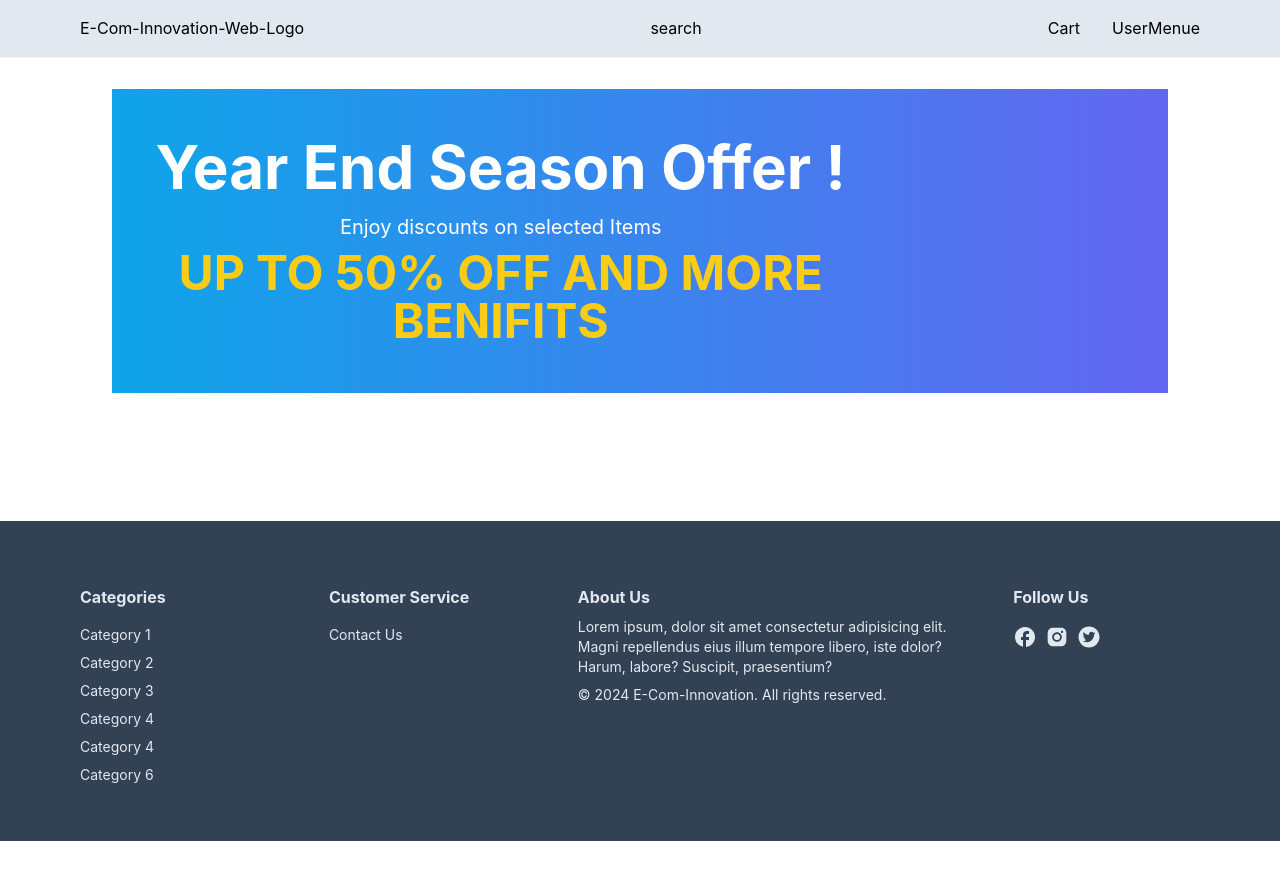
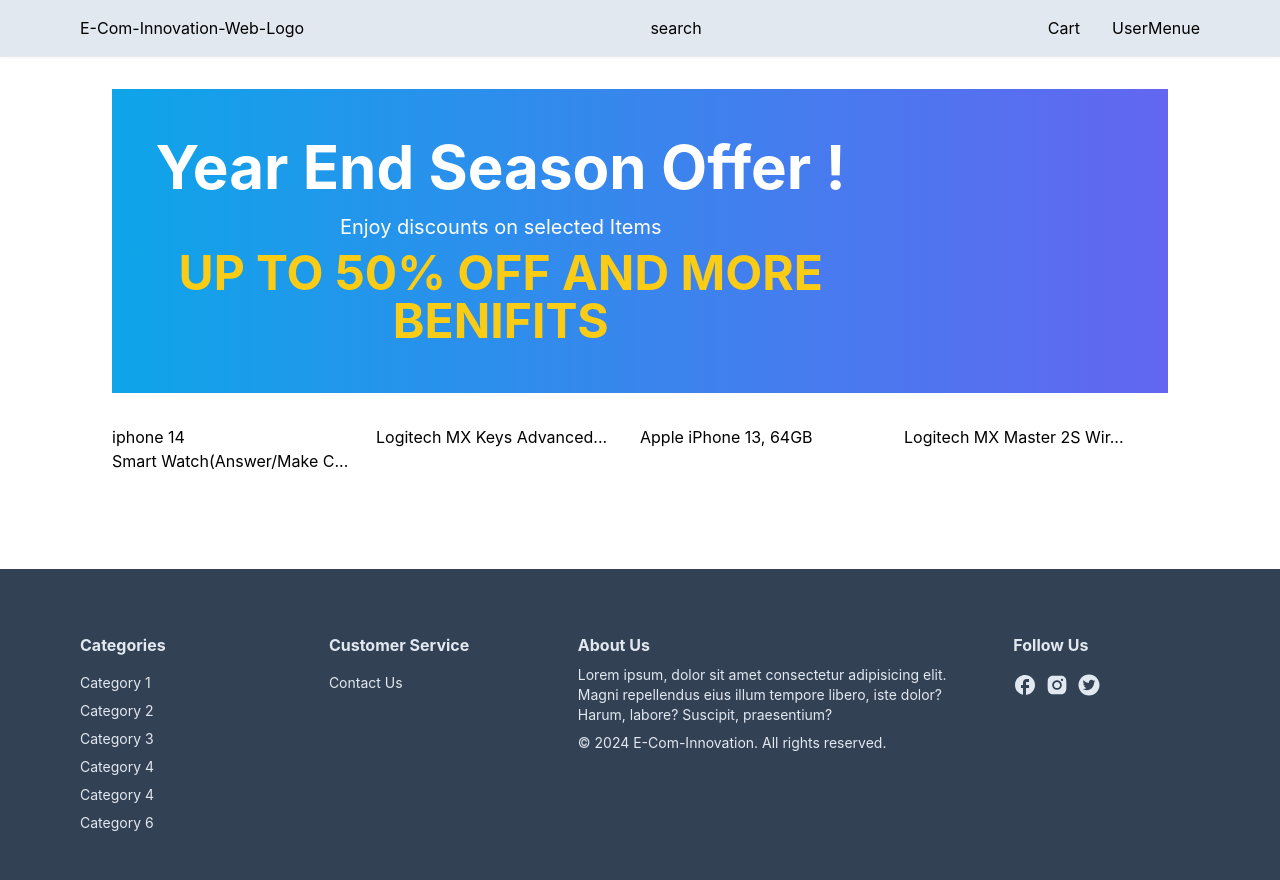
Before and after one commit to bhathiknk/ino_store_web, a React (Create React App) app in the folder client/: page /client in a window 1280 px wide. Shown: the top 880 px of the page. Before the commit the page ends 841 px from the top, so only its background shows below. Built offline with nearby package versions, Linux system fonts and the light colour scheme.

Commit message:
client page dashboard bug fixied

```diff
--- a/client/src/pages/Client/Components/Pages/ClientPage.jsx
+++ b/client/src/pages/Client/Components/Pages/ClientPage.jsx
@@ -1,15 +1,28 @@
-import React from 'react'
-import Container from '../Nav/Container'
-import Banner from '../Banner/Banner'
+import React from 'react';
+import Container from '../Nav/Container';
+import Banner from '../Banner/Banner';
+import { products } from './ClientProducts';
+import { TruncateText } from '../Utils/truncate';
 
 export default function ClientPage() {
   return (
     <div className="p-8">
-       <Container>
+      <Container>
         <div>
-            <Banner />
+          <Banner />
         </div>
-       </Container>
+        {/*retview products*/ }
+        <div className="grid grid-cols-2 sm:grid-cols-3 lg:grid-cols-4 xl-grid-cols-5 2xl:grid-cols-6 gap:8">
+          {products.map((product) => {
+            return (
+              <div key={product.id}>
+                {/*reduced text length and retview*/ }
+                {TruncateText(product.name)}
+              </div>
+            );
+          })}
+        </div>
+      </Container>
     </div>
-  )
+  );
 }
--- /dev/null
+++ b/client/src/pages/Client/Components/Pages/ClientProducts.jsx
@@ -0,0 +1,183 @@
+export const products = [
+    {
+      id: "64a654593e91b8e73a351e9b",
+      name: "iphone 14",
+      description: "Short description",
+      price: 2999,
+      brand: "apple",
+      category: "Phone",
+      inStock: true,
+      images: [
+        {
+          color: "White",
+          colorCode: "#FFFFFF",
+          image:
+            "https://m.media-amazon.com/images/I/71p-tHQ0u1L._AC_SX679_.jpg",
+        },
+        {
+          color: "Gray",
+          colorCode: "#808080",
+          image:
+            "https://m.media-amazon.com/images/I/417tEj3iJ8L._AC_.jpg",
+        },
+      ],
+      reviews: [],
+    },
+    {
+      id: "64a4ebe300900d44bb50628a",
+      name: "Logitech MX Keys Advanced Wireless Illuminated Keyboard, Tactile Responsive Typing, Backlighting, Bluetooth, USB-C, Apple macOS, Microsoft Windows, Linux, iOS, Android, Metal Build (Black)",
+      description:
+        "PERFECT STROKE KEYS - Spherically-dished keys match the shape of your fingertips, offering satisfying feedback with every tap\nCOMFORT AND STABILITY - Type with confidence on a keyboard crafted for comfort, stability, and precision",
+      price: 102.99,
+      brand: "logitech",
+      category: "Accesories",
+      inStock: true,
+      images: [
+        {
+          color: "Black",
+          colorCode: "#000000",
+          image:
+            "https://m.media-amazon.com/images/I/71gOLg2-kqL.__AC_SX300_SY300_QL70_FMwebp_.jpg",
+        },
+      ],
+      reviews: [
+        {
+          id: "64a65a6158b470c6e06959ee",
+          userId: "6475af156bad4917456e6e1e",
+          productId: "64a4ebe300900d44bb50628a",
+          rating: 5,
+          comment: "good",
+          createdDate: "2023-07-06T06:08:33.067Z",
+          user: {
+            id: "6475af156bad4917456e6e1e",
+            name: "Charles",
+            email: "example@gmail.com",
+            emailVerified: null,
+            image:
+              "https://lh3.googleusercontent.com/a/AAcHTteOiCtILLBWiAoolIW9PJH-r5825pBDl824_8LD=s96-c",
+            hashedPassword: null,
+            createdAt: "2023-05-30T08:08:53.979Z",
+            updatedAt: "2023-05-30T08:08:53.979Z",
+            role: "ADMIN",
+          },
+        },
+      ],
+    },
+    {
+      id: "648437b38c44d52b9542e340",
+      name: "Apple iPhone 13, 64GB",
+      description:
+        'The product is refurbished, fully functional, and in excellent condition. Backed by the 90-day E~Shop Renewed Guarantee.\n- This pre-owned product has been professionally inspected, tested and cleaned by Amazon qualified vendors. It is not certified by Apple.\n- This product is in "Excellent condition". The screen and body show no signs of cosmetic damage visible from 12 inches away.\n- This product will have a battery that exceeds 80% capacity relative to new.\n- Accessories may not be original, but will be compatible and fully functional. Product may come in generic box.\n- Product will come with a SIM removal tool, a charger and a charging cable. Headphone and SIM card are not included.\n- This product is eligible for a replacement or refund within 90-day of receipt if it does not work as expected.\n- Refurbished phones are not guaranteed to be waterproof.',
+      price: 40,
+      brand: "Apple",
+      category: "Phone",
+      inStock: true,
+      images: [
+        {
+          color: "Black",
+          colorCode: "#000000",
+          image:
+            "https://m.media-amazon.com/images/I/61g+McQpg7L._AC_SX679_.jpg",
+        },
+        {
+          color: "Blue",
+          colorCode: " #0000FF",
+          image:
+            "https://m.media-amazon.com/images/I/713Om9vCHUL._AC_SX679_.jpg",
+        },
+        {
+          color: "Red",
+          colorCode: "#FF0000",
+          image:
+            "https://m.media-amazon.com/images/I/61thdjmfHcL.__AC_SX300_SY300_QL70_FMwebp_.jpg",
+        },
+      ],
+      reviews: [
+        {
+          id: "6499b4887402b0efd394d8f3",
+          userId: "6499b184b0e9a8c8709821d3",
+          productId: "648437b38c44d52b9542e340",
+          rating: 4,
+          comment:
+            "good enough. I like the camera and casing. the delivery was fast too.",
+          createdDate: "2023-06-26T15:53:44.483Z",
+          user: {
+            id: "6499b184b0e9a8c8709821d3",
+            name: "Chaoo",
+            email: "example1@gmail.com",
+            emailVerified: null,
+            image:
+              "https://lh3.googleusercontent.com/a/AAcHTtcuRLwWi1vPKaQOcJlUurlhRAIIq2LgYccE8p32=s96-c",
+            hashedPassword: null,
+            createdAt: "2023-06-26T15:40:52.558Z",
+            updatedAt: "2023-06-26T15:40:52.558Z",
+            role: "USER",
+          },
+        },
+        {
+          id: "6499a110efe4e4de451c7edc",
+          userId: "6475af156bad4917456e6e1e",
+          productId: "648437b38c44d52b9542e340",
+          rating: 5,
+          comment: "I really liked it!!",
+          createdDate: "2023-06-26T14:30:40.998Z",
+          user: {
+            id: "6475af156bad4917456e6e1e",
+            name: "Charles",
+            email: "example@gmail.com",
+            emailVerified: null,
+            image:
+              "https://lh3.googleusercontent.com/a/AAcHTteOiCtILLBWiAoolIW9PJH-r5825pBDl824_8LD=s96-c",
+            hashedPassword: null,
+            createdAt: "2023-05-30T08:08:53.979Z",
+            updatedAt: "2023-05-30T08:08:53.979Z",
+            role: "ADMIN",
+          },
+        },
+      ],
+    },
+    {
+      id: "64a4e9e77e7299078334019f",
+      name: "Logitech MX Master 2S Wireless Mouse – Use on Any Surface, Hyper-Fast Scrolling, Ergonomic Shape, Rechargeable, Control Upto 3 Apple Mac and Windows Computers, Graphite",
+      description:
+        "Cross computer control: Game changing capacity to navigate seamlessly on 3 computers, and copy paste text, images, and files from 1 to the other using Logitech flow\nDual connectivity: Use with upto 3 Windows or Mac computers via included Unifying receiver or Bluetooth Smart wireless technology. Gesture button- Yes",
+      price: 70,
+      brand: "logitech",
+      category: "Accesories",
+      inStock: true,
+      images: [
+        {
+          color: "Graphite",
+          colorCode: " #383838",
+          image:
+            "https://m.media-amazon.com/images/I/61ni3t1ryQL.__AC_SX300_SY300_QL70_FMwebp_.jpg",
+        },
+      ],
+      reviews: [],
+    },
+    {
+      id: "649d775128b6744f0f497040",
+      name: 'Smart Watch(Answer/Make Call), 1.85" Smartwatch for Men Women IP68 Waterproof, 100+ Sport Modes, Fitness Activity Tracker, Heart Rate Sleep Monitor, Pedometer, Smart Watches for Android iOS, 2023',
+      description:
+        'Bluetooth Call and Message Reminder: The smart watch is equipped with HD speaker, after connecting to your phone via Bluetooth, you can directly use the smartwatches to answer or make calls, read messages, store contacts, view call history. The smartwatch can set up more message notifications in "GloryFit" APP. You will never miss any calls and messages during meetings, workout and riding.',
+      price: 50,
+      brand: "Nerunsa",
+      category: "Watch",
+      inStock: true,
+      images: [
+        {
+          color: "Black",
+          colorCode: "#000000",
+          image:
+            "https://m.media-amazon.com/images/I/71s4mjiit3L.__AC_SX300_SY300_QL70_FMwebp_.jpg",
+        },
+        {
+          color: "Silver",
+          colorCode: "#C0C0C0",
+          image:
+            "https://m.media-amazon.com/images/I/71zbWSRMaYL.__AC_SX300_SY300_QL70_FMwebp_.jpg",
+        },
+      ],
+      reviews: [],
+    },
+  ];
--- /dev/null
+++ b/client/src/pages/Client/Components/Utils/truncate.jsx
@@ -0,0 +1,7 @@
+//reduce text length(truncateing)
+export const TruncateText = (str) => {
+    if (str.length <= 25) {
+        return str;
+    }
+    return str.substring(0, 25) + "...";
+};
```
